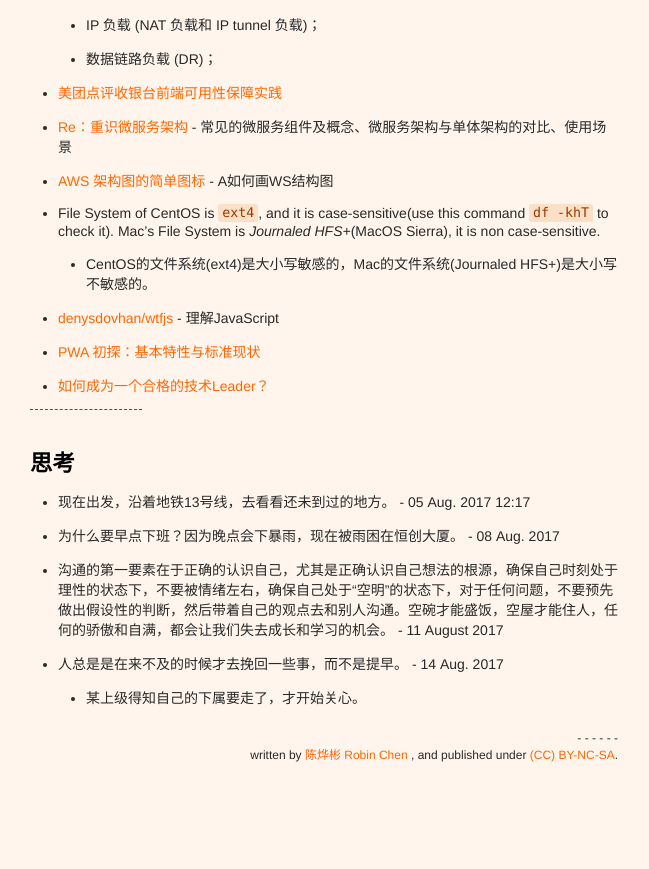
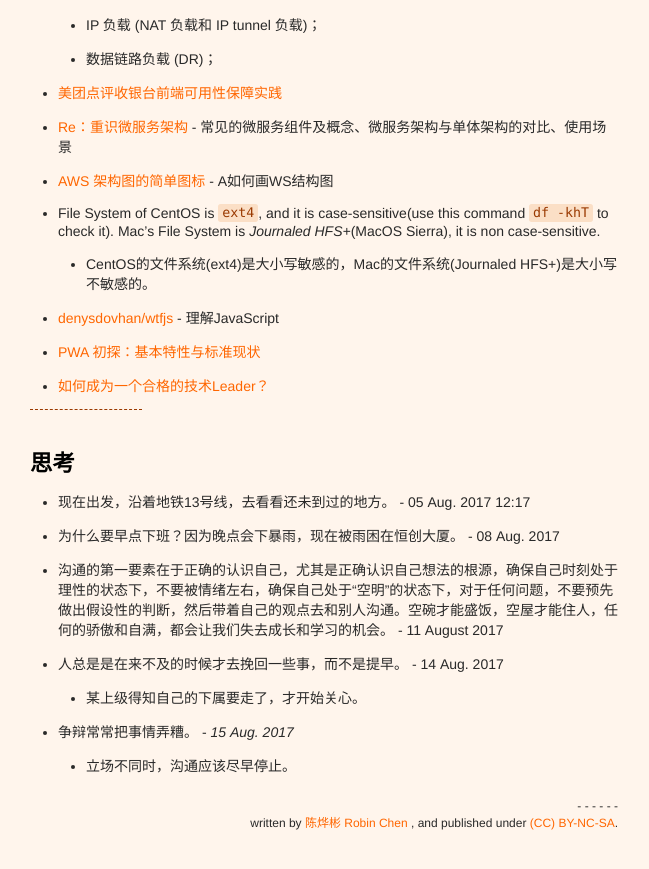
Before and after one commit to xianyuxmu/xianyuxmu.github.io, a Jekyll site: the page built from _posts/2017-08-01-monthly-reading.md, in a window 1280 px wide and 900 px high, scrolled down 1563 px. Shown: the top 869 px of the window, without its empty margins (316-965 px from the left). Built offline with Jekyll 4.4.1, drawn with Linux system fonts in a browser that asks for light colours; comment, search, counter and statistics services are not loaded; before the commit the page ends 2395 px from its top, so only the background shows below that.

Commit message:
Thinking of 15 Aug. 2017

```diff
--- a/_posts/2017-08-01-monthly-reading.md
+++ b/_posts/2017-08-01-monthly-reading.md
@@ -89,3 +89,5 @@ tags:
 - 沟通的第一要素在于正确的认识自己，尤其是正确认识自己想法的根源，确保自己时刻处于理性的状态下，不要被情绪左右，确保自己处于“空明”的状态下，对于任何问题，不要预先做出假设性的判断，然后带着自己的观点去和别人沟通。空碗才能盛饭，空屋才能住人，任何的骄傲和自满，都会让我们失去成长和学习的机会。 - 11 August 2017
 - 人总是是在来不及的时候才去挽回一些事，而不是提早。 - 14 Aug. 2017
 	- 某上级得知自己的下属要走了，才开始关心。
+- 争辩常常把事情弄糟。 - *15 Aug. 2017*
+	- 立场不同时，沟通应该尽早停止。
```
